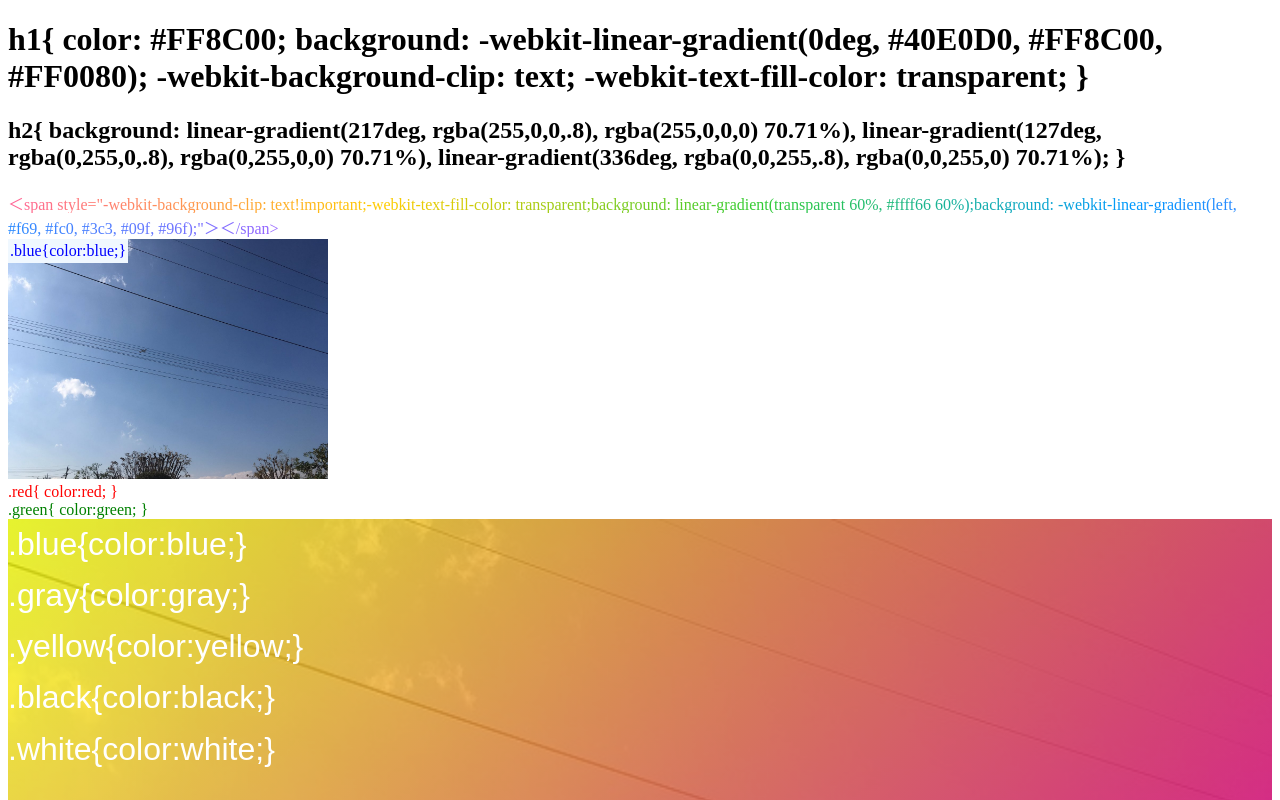
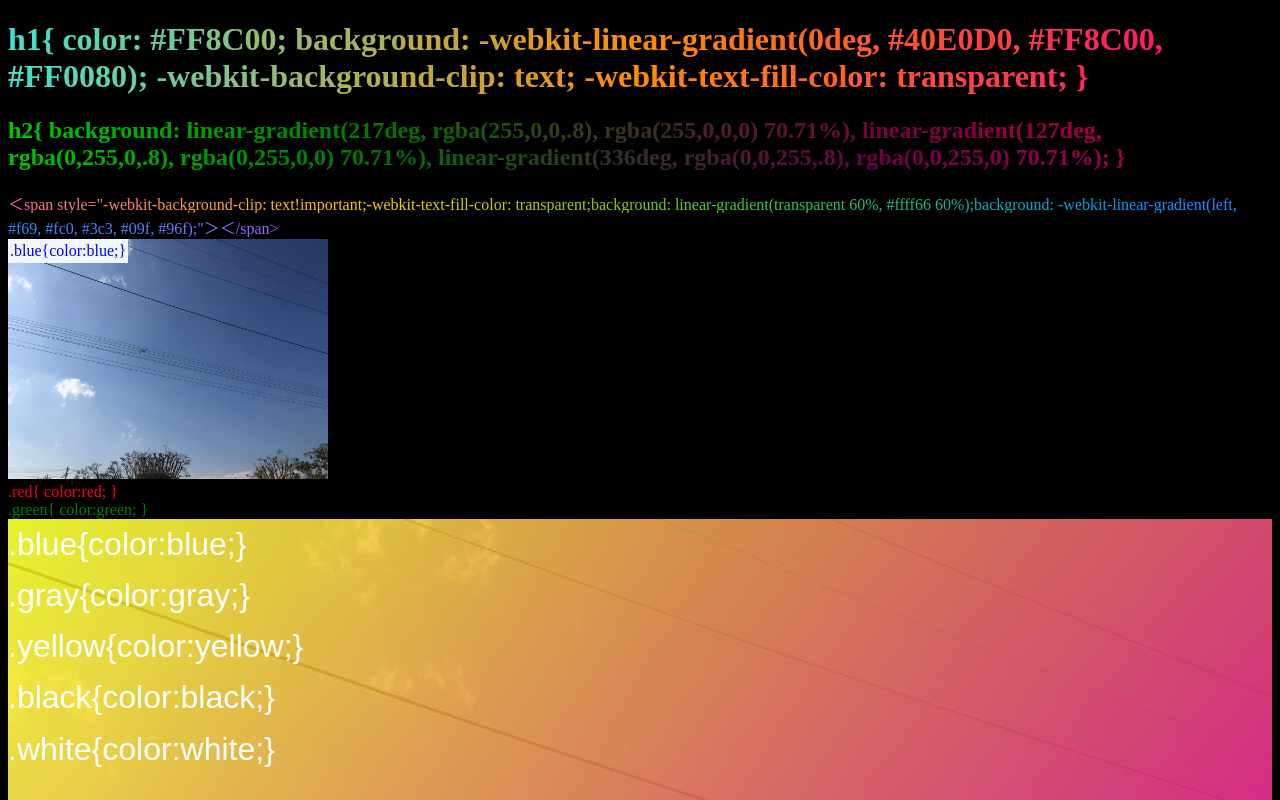
Before and after one commit to tatsunoriuehera/css_arts, a plain HTML site: page index.html in a window 1280 px wide. Shown: the top 800 px of the page. Drawn offline with Linux system fonts and the light colour scheme.

Commit message:
Update model.css

```diff
--- a/model.css
+++ b/model.css
@@ -1,3 +1,19 @@
+body{
+    background-color: black;
+}
+h1{
+  color: #FF8C00;
+  background: -webkit-linear-gradient(0deg, #40E0D0, #FF8C00, #FF0080);
+  -webkit-background-clip: text;
+  -webkit-text-fill-color: transparent;
+}
+h2{
+    background: linear-gradient(217deg, rgba(255,0,0,.8), rgba(255,0,0,0) 70.71%),
+            linear-gradient(127deg, rgba(0,255,0,.8), rgba(0,255,0,0) 70.71%),
+            linear-gradient(336deg, rgba(0,0,255,.8), rgba(0,0,255,0) 70.71%);
+    -webkit-background-clip: text;
+    -webkit-text-fill-color: transparent;
+}
 #example {/*親要素*/
      position: relative;
      padding:0;/*要素内の余白は消す*/
```
